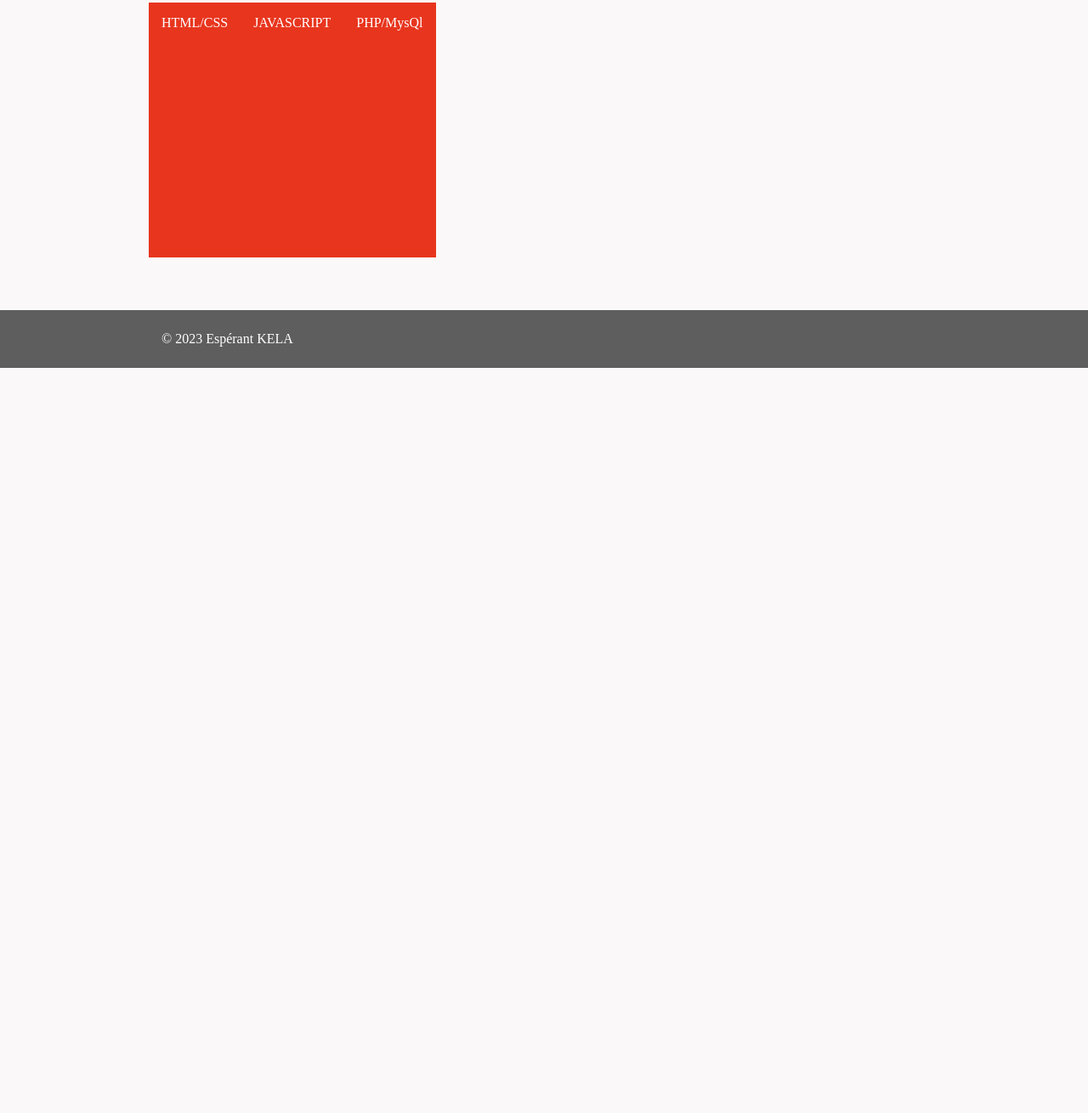
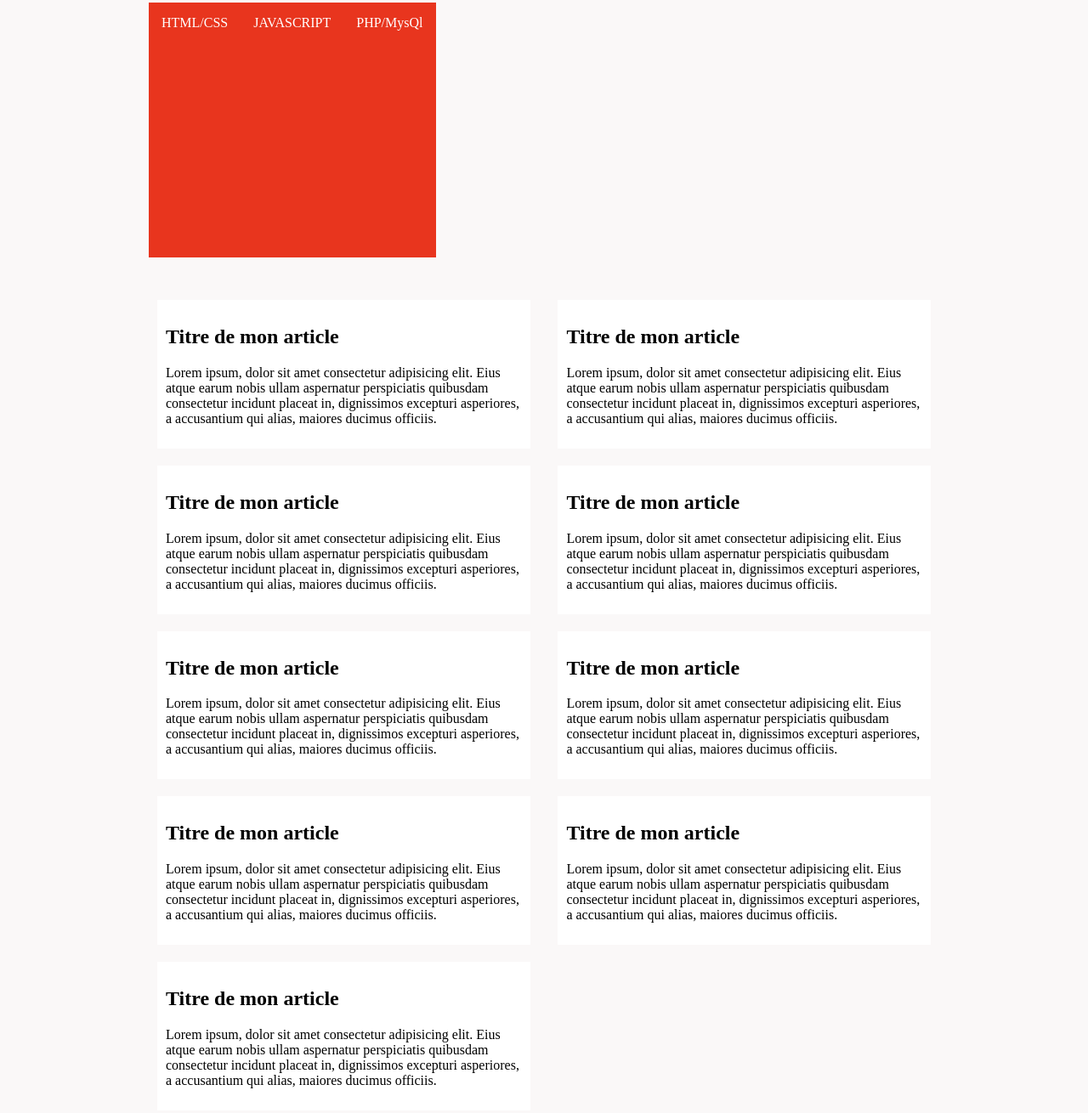
Before and after one commit to esperantkela/flexbox-css, a plain HTML site: page index.html in a window 1280 px wide. Shown: the part 367-1677 px from the top of the page at 85% size. Before the commit the page ends 800 px from the top, so only its background shows below. Drawn offline with Linux system fonts and the light colour scheme.

Commit message:
wrap section three element

```diff
--- a/index.html
+++ b/index.html
@@ -49,6 +49,89 @@
           <div>JAVASCRIPT</div>
           <div>PHP/MysQl</div>
         </section>
+        <section class="section-three">
+          <article>
+            <h2>Titre de mon article</h2>
+            <p>
+              Lorem ipsum, dolor sit amet consectetur adipisicing elit. Eius
+              atque earum nobis ullam aspernatur perspiciatis quibusdam
+              consectetur incidunt placeat in, dignissimos excepturi asperiores,
+              a accusantium qui alias, maiores ducimus officiis.
+            </p>
+          </article>
+          <article>
+            <h2>Titre de mon article</h2>
+            <p>
+              Lorem ipsum, dolor sit amet consectetur adipisicing elit. Eius
+              atque earum nobis ullam aspernatur perspiciatis quibusdam
+              consectetur incidunt placeat in, dignissimos excepturi asperiores,
+              a accusantium qui alias, maiores ducimus officiis.
+            </p>
+          </article>
+          <article>
+            <h2>Titre de mon article</h2>
+            <p>
+              Lorem ipsum, dolor sit amet consectetur adipisicing elit. Eius
+              atque earum nobis ullam aspernatur perspiciatis quibusdam
+              consectetur incidunt placeat in, dignissimos excepturi asperiores,
+              a accusantium qui alias, maiores ducimus officiis.
+            </p>
+          </article>
+          <article>
+            <h2>Titre de mon article</h2>
+            <p>
+              Lorem ipsum, dolor sit amet consectetur adipisicing elit. Eius
+              atque earum nobis ullam aspernatur perspiciatis quibusdam
+              consectetur incidunt placeat in, dignissimos excepturi asperiores,
+              a accusantium qui alias, maiores ducimus officiis.
+            </p>
+          </article>
+          <article>
+            <h2>Titre de mon article</h2>
+            <p>
+              Lorem ipsum, dolor sit amet consectetur adipisicing elit. Eius
+              atque earum nobis ullam aspernatur perspiciatis quibusdam
+              consectetur incidunt placeat in, dignissimos excepturi asperiores,
+              a accusantium qui alias, maiores ducimus officiis.
+            </p>
+          </article>
+          <article>
+            <h2>Titre de mon article</h2>
+            <p>
+              Lorem ipsum, dolor sit amet consectetur adipisicing elit. Eius
+              atque earum nobis ullam aspernatur perspiciatis quibusdam
+              consectetur incidunt placeat in, dignissimos excepturi asperiores,
+              a accusantium qui alias, maiores ducimus officiis.
+            </p>
+          </article>
+          <article>
+            <h2>Titre de mon article</h2>
+            <p>
+              Lorem ipsum, dolor sit amet consectetur adipisicing elit. Eius
+              atque earum nobis ullam aspernatur perspiciatis quibusdam
+              consectetur incidunt placeat in, dignissimos excepturi asperiores,
+              a accusantium qui alias, maiores ducimus officiis.
+            </p>
+          </article>
+          <article>
+            <h2>Titre de mon article</h2>
+            <p>
+              Lorem ipsum, dolor sit amet consectetur adipisicing elit. Eius
+              atque earum nobis ullam aspernatur perspiciatis quibusdam
+              consectetur incidunt placeat in, dignissimos excepturi asperiores,
+              a accusantium qui alias, maiores ducimus officiis.
+            </p>
+          </article>
+          <article>
+            <h2>Titre de mon article</h2>
+            <p>
+              Lorem ipsum, dolor sit amet consectetur adipisicing elit. Eius
+              atque earum nobis ullam aspernatur perspiciatis quibusdam
+              consectetur incidunt placeat in, dignissimos excepturi asperiores,
+              a accusantium qui alias, maiores ducimus officiis.
+            </p>
+          </article>
+        </section>
       </div>
     </main>
     <footer>
--- a/style.css
+++ b/style.css
@@ -118,6 +118,18 @@ nav a:hover {
 .selected {
     flex-basis: 200px;
 }
+
+.section-three{
+    margin-top: 20px;
+    padding: 20px;
+}
+
+article {
+    background-color: var(--white-color);
+    border: 1 solid var(--soft-dark);
+    padding: 10px;
+    margin-bottom: 20px;
+}
 @media screen and (min-width: 800px) {
     /* Menu */
     nav ul {
@@ -164,4 +176,14 @@ nav a:hover {
     .selected {
         flex-grow: 1;
     }
+
+    .section-three {
+        display: flex;
+        flex-wrap: wrap;
+        justify-content: space-between;
+    }
+
+    article {
+        flex-basis: 46%;
+    }
 }
```
